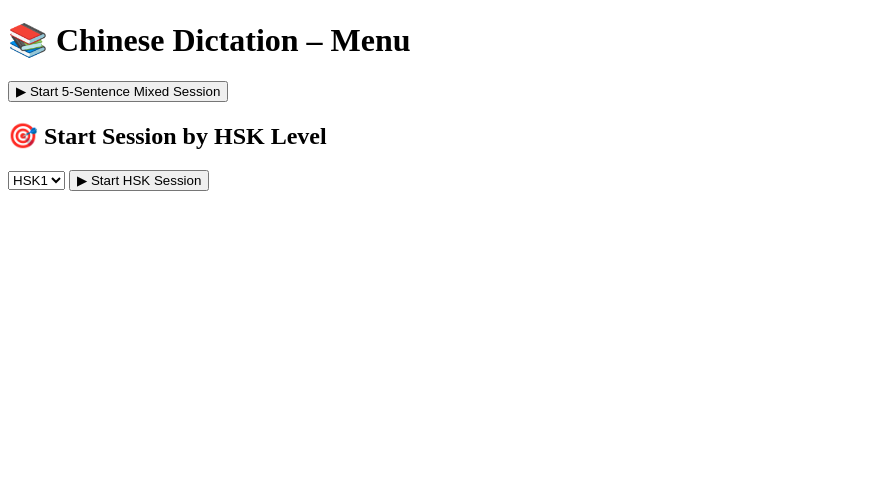
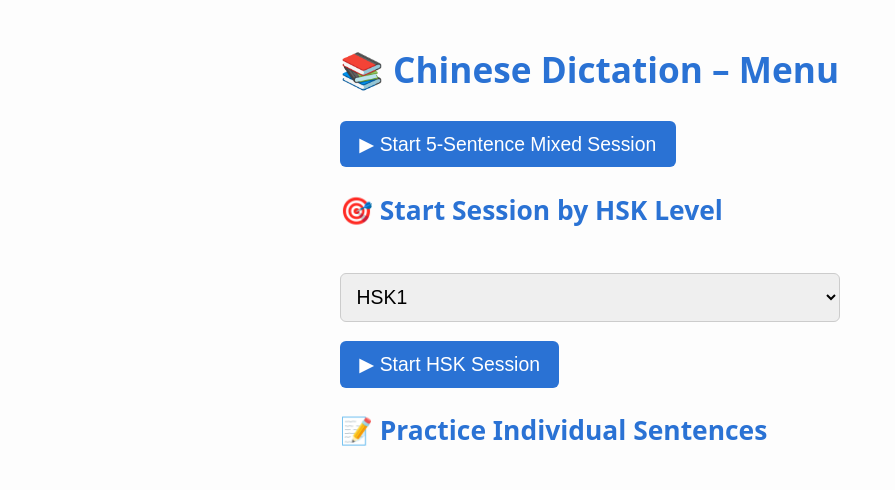
Before and after one commit to Jeronics/chinese-dictation, a Flask app: template templates/menu.html in a window 1280 px wide. Shown: the top 490 px of the page, without its empty margins (0-895 px from the left). Run offline with Flask 3, Linux system fonts and the light colour scheme; the template is opened without the code that fills it, so the values that code supplies are empty.

Commit message:
Change theme

```diff
--- /dev/null
+++ b/static/style.css
@@ -0,0 +1,84 @@
+:root {
+    --main-bg: #fdfdfd;
+    --text-color: #222;
+    --accent: #2a72d4;
+    --button-bg: #2a72d4;
+    --button-text: white;
+}
+
+@media (prefers-color-scheme: dark) {
+    :root {
+        --main-bg: #121212;
+        --text-color: #eee;
+        --accent: #4da3ff;
+        --button-bg: #4da3ff;
+        --button-text: #000;
+    }
+}
+
+body {
+    background: var(--main-bg);
+    color: var(--text-color);
+    font-family: system-ui, sans-serif;
+    font-size: 1.1em;
+    line-height: 1.6;
+    margin: 0;
+    padding: 1em;
+    max-width: 600px;
+    margin: auto;
+}
+
+h1, h2, h3 {
+    color: var(--accent);
+}
+
+input[type="text"], select {
+    width: 100%;
+    max-width: 500px;
+    padding: 0.6em;
+    font-size: 1.1em;
+    margin: 1em 0;
+    border: 1px solid #ccc;
+    border-radius: 6px;
+}
+
+button {
+    background-color: var(--button-bg);
+    color: var(--button-text);
+    border: none;
+    padding: 0.6em 1em;
+    border-radius: 6px;
+    font-size: 1.1em;
+    cursor: pointer;
+}
+
+button:hover {
+    background-color: #1e5bbf;
+}
+
+a {
+    color: var(--accent);
+    text-decoration: none;
+}
+
+a:hover {
+    text-decoration: underline;
+}
+
+audio {
+    width: 100%;
+    margin: 1em 0;
+}
+
+.result {
+    margin-top: 1em;
+    padding: 1em;
+    background-color: #eef;
+    border-left: 4px solid var(--accent);
+    border-radius: 6px;
+}
+
+del {
+    text-decoration: line-through;
+    color: red;
+}
--- a/templates/index.html
+++ b/templates/index.html
@@ -3,6 +3,8 @@
 <head>
     <meta charset="UTF-8">
     <title>Chinese Dictation</title>
+    <meta name="viewport" content="width=device-width, initial-scale=1.0">
+    <link rel="stylesheet" href="{{ url_for('static', filename='style.css') }}">
 </head>
 <body>
     <h1>Chinese Dictation</h1>
@@ -25,12 +27,14 @@
             <button type="submit">Submit</button>
         </form>
     {% else %}
+        <div class="result">
             <h3>{{ result }}</h3>
             <p><strong>Correct sentence:</strong> {{ correct_sentence }}</p>
             <p><strong>Correction:</strong> {{ correction|safe }}</p>
             <p><strong>Pinyin:</strong> {{ pinyin }}</p>
             <p><strong>Translation:</strong> {{ translation }}</p>
             <p><strong>Accuracy:</strong> {{ distance }}%</p>
+        </div>
 
         {% if show_next_button %}
             <form action="/session" method="post">
--- a/templates/menu.html
+++ b/templates/menu.html
@@ -3,6 +3,8 @@
 <head>
     <meta charset="UTF-8">
     <title>Chinese Dictation – Menu</title>
+    <meta name="viewport" content="width=device-width, initial-scale=1.0">
+    <link rel="stylesheet" href="{{ url_for('static', filename='style.css') }}">
 </head>
 <body>
     <h1>📚 Chinese Dictation – Menu</h1>
@@ -22,5 +24,14 @@
         <button type="submit">▶ Start HSK Session</button>
     </form>
 
+    <h2>📝 Practice Individual Sentences</h2>
+    {% for level, sentence_list in grouped.items() %}
+        <h3>{{ level }}</h3>
+        <ul>
+        {% for sid, sentence in sentence_list %}
+            <li><a href="{{ url_for('practice', sid=sid) }}">{{ sentence }}</a></li>
+        {% endfor %}
+        </ul>
+    {% endfor %}
 </body>
 </html>
--- a/templates/session_summary.html
+++ b/templates/session_summary.html
@@ -3,6 +3,8 @@
 <head>
     <meta charset="UTF-8">
     <title>Session Complete</title>
+    <meta name="viewport" content="width=device-width, initial-scale=1.0">
+    <link rel="stylesheet" href="{{ url_for('static', filename='style.css') }}">
 </head>
 <body>
     <h1>🎉 Dictation Session Complete!</h1>
```
Lines whose indentation alone changed are shown as unchanged.
